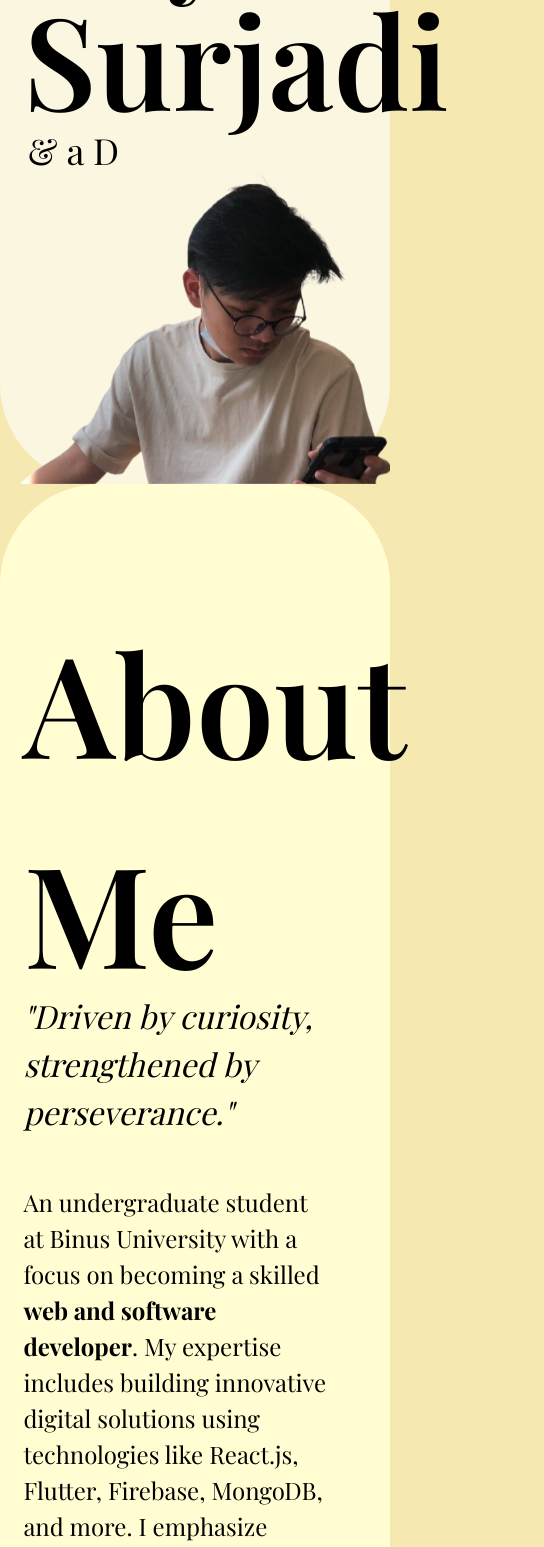
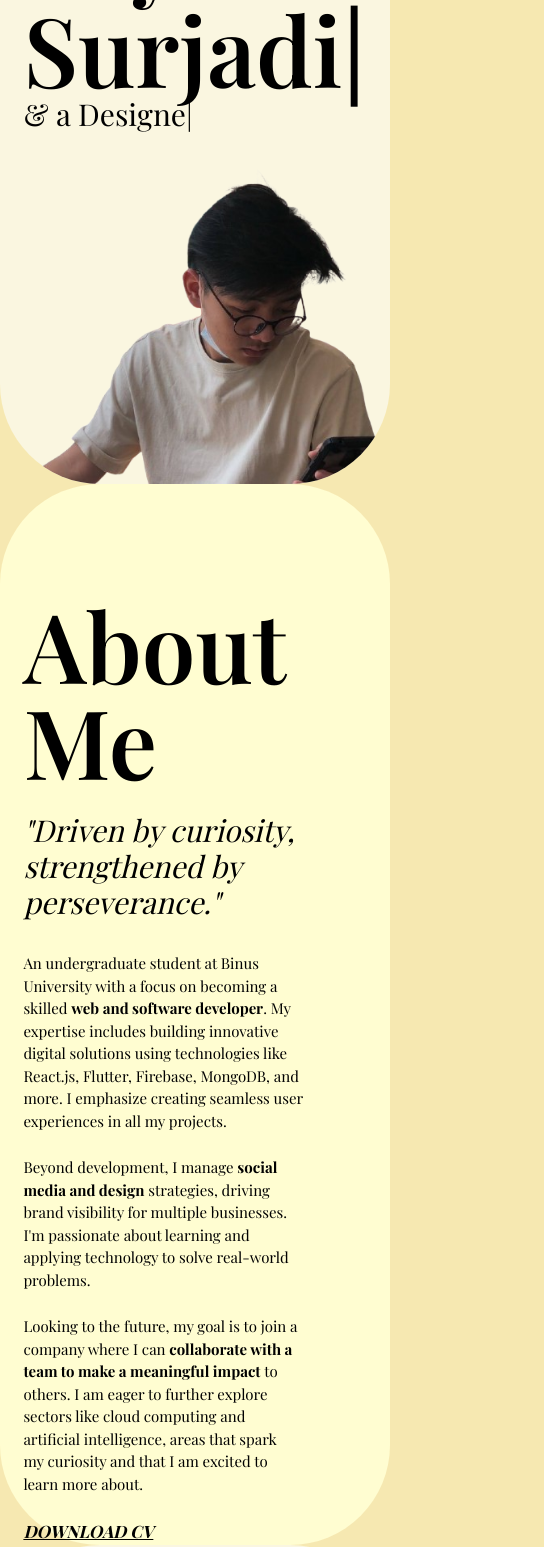
Before and after one commit to BryanSurjadi/porto, a React (Vite) app: page / in a window 390 px wide. Shown: the part 360-1907 px from the top of the page, 544 px wide, since content can reach past the window. Built offline with nearby package versions, Linux system fonts and the light colour scheme; some icons are missing; a web font is replaced by a local one.

Commit message:
responsive add

```diff
--- a/src/AboutPage.jsx
+++ b/src/AboutPage.jsx
@@ -6,12 +6,14 @@ export default function AboutPage() {
       id="about"
     >
       <div className="ml-[6vw] flex flex-col mt-28">
-        <h1 className="text-[140px] font-semibold ">About Me</h1>
-        <h3 className="text-[32px] italic -mt-6">
+        <h1 className="xl:text-[140px] lg:text-8xl md:text-8xl sm:text-8xl text-8xl font-semibold ">
+          About Me
+        </h1>
+        <h3 className="xl:text-[32px] lg:text-5xl md:text-4xl sm:text-3xl text-3xl italic mt-6">
           "Driven by curiosity, strengthened by perseverance."
         </h3>
 
-        <p className="text-[24px] mt-12 w-4/5 text-left">
+        <p className="xl:text-[24px] lg:text-[20px] md:text-[18px] sm:text-[16px] text-[15px] xl:mt-12 mt-8 w-4/5  text-left">
           An undergraduate student at Binus University with a focus on becoming
           a skilled{" "}
           <span className="font-bold">web and software developer</span>. My
@@ -20,14 +22,14 @@ export default function AboutPage() {
           emphasize creating seamless user experiences in all my projects.
         </p>
 
-        <p className="text-[24px] mt-8 w-9/12 text-left">
+        <p className="xl:text-[24px] lg:text-[20px] md:text-[18px] sm:text-[16px] text-[15px] xl:mt-8 mt-6 w-9/12  text-left">
           Beyond development, I manage{" "}
           <span className="font-bold">social media and design</span> strategies,
           driving brand visibility for multiple businesses. I'm passionate about
           learning and applying technology to solve real-world problems.
         </p>
 
-        <p className="text-[24px] mt-8 w-9/12 text-left">
+        <p className="xl:text-[24px] lg:text-[20px] md:text-[18px] sm:text-[16px] text-[15px] xl:mt-8 mt-6 w-9/12  text-left">
           Looking to the future, my goal is to join a company where I can{" "}
           <span className="font-bold">
             collaborate with a team to make a meaningful impact
@@ -39,7 +41,7 @@ export default function AboutPage() {
         <a
           href={resume}
           download="Resume"
-          className="text-[28px] mt-6 underline italic font-bold"
+          className="xl:text-[28px] lg:text-[23px] md:text-[21px] sm:text-[19px] text-[17px] mt-6  underline italic font-bold"
         >
           DOWNLOAD CV
         </a>
--- a/src/Contacts.jsx
+++ b/src/Contacts.jsx
@@ -5,10 +5,12 @@ export default function Contacts() {
       id="contact"
     >
       <div className=" flex flex-col pt-10 ">
-        <h1 className="text-8xl font-semibold ">Contact Info</h1>
+        <h1 className="xl:text-8xl lg:text-5xl md:text-5xl sm:text-5xl text-5xl font-semibold ">
+          Contact Info
+        </h1>
       </div>
 
-      <div className="mt-14 text-3xl  flex flex-col items-start space-y-4  h-full">
+      <div className="mt-14 xl:text-3xl lg:text-2xl md:text-2xl sm:text-2xl text-xl  flex flex-col items-start space-y-4  h-full">
         <p className="underline ">bryansurjadi@gmail.com</p>
         <p>+62 822 9704 9686</p>
       </div>
--- a/src/HomePage.jsx
+++ b/src/HomePage.jsx
@@ -13,11 +13,11 @@ export default function HomePage() {
             sequence={["Bryan Surjadi", 1000]}
             wrapper="span"
             speed={10}
-            className="text-9xl font-semibold mb-[5vh]"
+            className="xl:text-9xl lg:text-8xl md:text-8xl sm:text-8xl text-8xl font-semibold mb-[5vh]"
             repeat={Infinity}
           />
         </div>
-        <div className="pt-2 pl-1">
+        <div className="xl:pt-2 lg:pt-1 md:pt-0 ">
           <TypeAnimation
             sequence={[
               "Junior Software Developer",
@@ -27,7 +27,7 @@ export default function HomePage() {
             ]}
             wrapper="span"
             speed={30}
-            className="text-4xl "
+            className="xl:text-4xl lg:text-3xl md:text-2xl sm:text-2xl text-3xl"
             repeat={Infinity}
           />
         </div>
@@ -57,7 +57,7 @@ export default function HomePage() {
       </div>
       <div>
         <img
-          className="w-[800px] h-auto absolute right-0 bottom-0  overflow-hidden "
+          className="xl:w-[800px] lg:w-[600px] md:w-[500px] w-[500px] h-auto absolute right-0 bottom-0  overflow-hidden rounded-[100px]"
           src="/assets/pp.png"
           alt=""
         />
--- a/src/ProjectsPage.jsx
+++ b/src/ProjectsPage.jsx
@@ -93,7 +93,9 @@ export default function ProjectPage() {
       id="project"
     >
       <div className="ml-[6vw] flex flex-col mt-28 w-5/6 ">
-        <h1 className="text-[140px] font-semibold ">Projects</h1>
+        <h1 className="xl:text-[140px] lg:text-8xl md:text-8xl sm:text-8xl text-8xl font-semibold ">
+          Projects
+        </h1>
         <a
           href="https://drive.google.com/drive/folders/1VUHZ7ngz7fennvyKPFKT3AyXKKvz84cm"
           target="_blank"
--- a/src/SkillPage.jsx
+++ b/src/SkillPage.jsx
@@ -22,13 +22,13 @@ export default function SkillPage() {
       id="skills"
     >
       <div className="ml-[6vw] flex flex-col mt-28">
-        <h1 className="text-[140px] font-semibold ">Skills</h1>
-        <div className="grid sm:grid-cols-3 md:grid-cols-4 lg:grid-cols-5 gap-4">
+        <h1 className="xl:text-[140px] lg:text-8xl md:text-8xl sm:text-8xl text-8xl font-semibold ">Skills</h1>
+        <div className="grid sm:grid-cols-3 md:grid-cols-4 lg:grid-cols-5 grid-cols-3 gap-4">
           {skills.map((skill, index) => (
             <div key={index}>
               <img
                 src={skill}
-                className="rounded-[50px] w-40 h-40 sm:w-48 sm:h-48 md:w-52 md:h-52 lg:w-80 lg:h-72 object-contain hover:scale-105 transition-transform duration-300 ease-in-out"
+                className="rounded-[50px] sm:w-48 sm:h-48 md:w-52 md:h-52 lg:w-80 lg:h-72 w-48 h-48 object-contain hover:scale-105 transition-transform duration-300 ease-in-out"
               />
             </div>
           ))}
```
